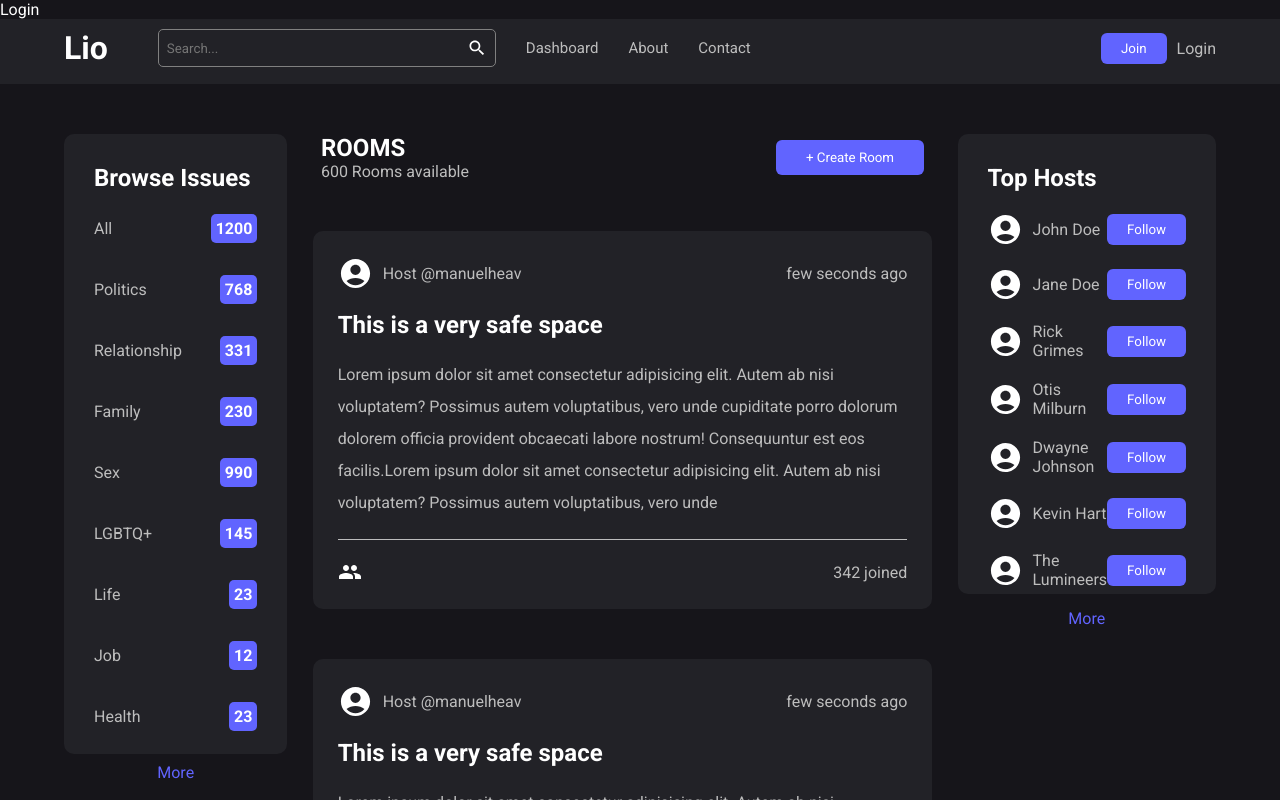
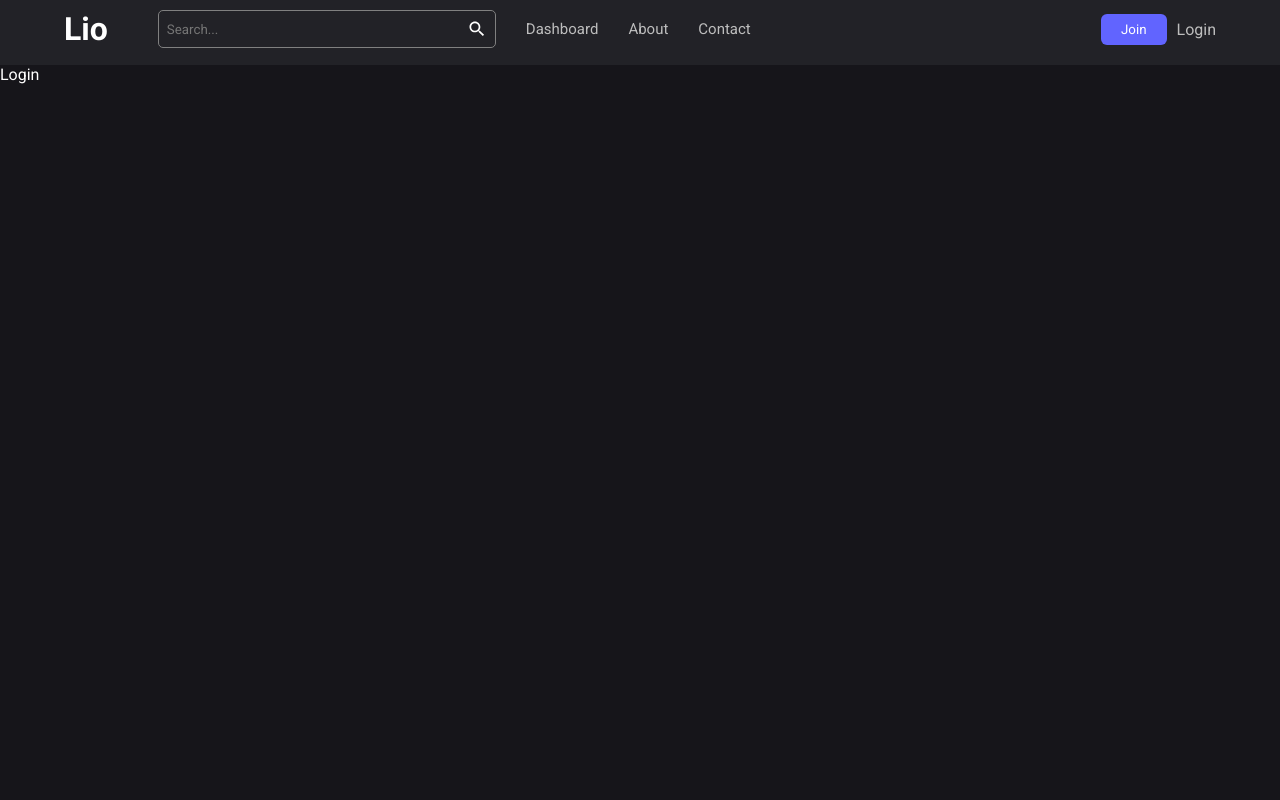
Before and after one commit to Manuel-heav/LIO, a React (Create React App) app in the folder client/: page /login in a window 1280 px wide. Shown: the top 800 px of the page. Built offline with nearby package versions, Linux system fonts and the light colour scheme.

Commit message:
workin on routing

```diff
--- a/client/src/App.js
+++ b/client/src/App.js
@@ -1,17 +1,20 @@
+import { BrowserRouter as Router } from "react-router-dom";
 import "./app.css";
-import Center from "./components/Center";
-import Header from './components/Header';
-import Sidebar from "./components/Sidebar";
-import TopHosts from "./components/TopHosts";
+import { Route, Routes } from "react-router-dom";
+import Login from "./components/Login";
+import Home from "./components/Home";
+import Signup from "./components/Signup";
+import Header from "./components/Header";
+
 function App() {
   return (
     <div className="app">
       <Header />
-      <div className="app__main__container">
-        <Sidebar />
-        <Center />
-        <TopHosts />
-      </div>
+      <Routes>
+        <Route path="/" element={<Home />} />
+        <Route path="signup" element={<Signup />} />
+        <Route path="login" element={<Login />} />
+      </Routes>
     </div>
   );
 }
--- /dev/null
+++ b/client/src/components/Home.jsx
@@ -0,0 +1,17 @@
+import "../app.css";
+import Center from "./Center";
+import Sidebar from "./Sidebar";
+import TopHosts from "./TopHosts";
+function App() {
+  return (
+    <div className="app">
+      <div className="app__main__container">
+        <Sidebar />
+        <Center />
+        <TopHosts />
+      </div>
+    </div>
+  );
+}
+
+export default App;
--- a/client/src/index.js
+++ b/client/src/index.js
@@ -2,25 +2,14 @@ import React from 'react';
 import ReactDOM from 'react-dom/client';
 import './index.css';
 import App from './App';
-import {
-  BrowserRouter,
-  Routes,
-  Route
-} from "react-router-dom";
 import reportWebVitals from './reportWebVitals';
-import Signup from './components/Signup';
-import Login from './components/Login';
+import { BrowserRouter as Router } from 'react-router-dom';
 
 const root = ReactDOM.createRoot(document.getElementById('root'));
 root.render(
-  <BrowserRouter>
-  <Routes>
-    <Route path="/" element={<App />}/>
-    <Route path="/login" element={<Login />}/>
-    <Route path="/join" element={<Signup />}/>
-  </Routes>
+  <Router>
     <App />
-  </BrowserRouter>
+  </Router>
 );
 
 // If you want to start measuring performance in your app, pass a function
```
